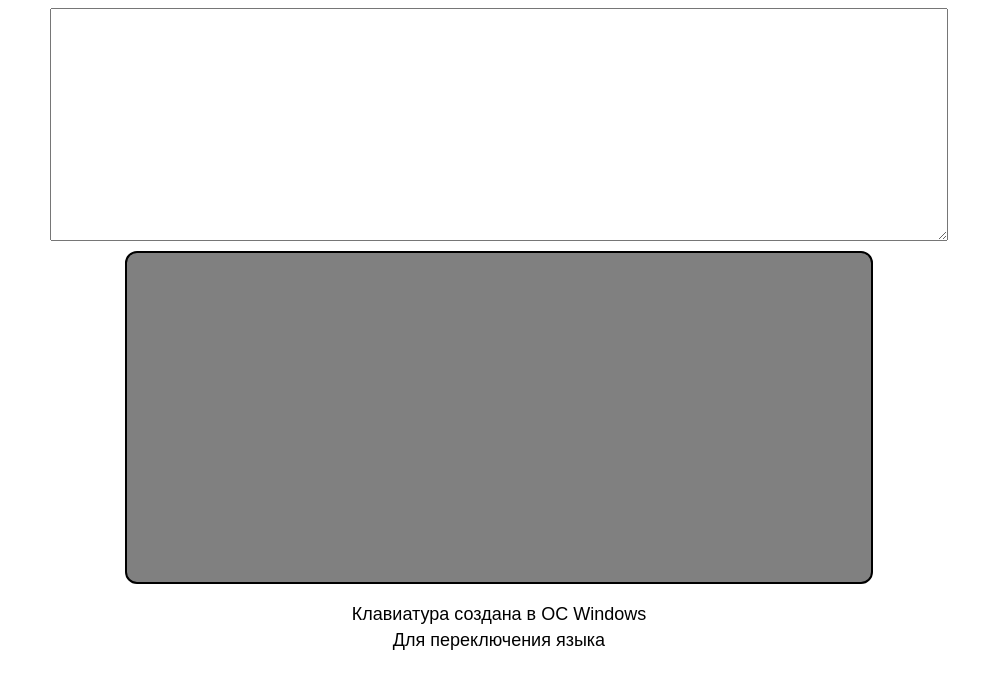
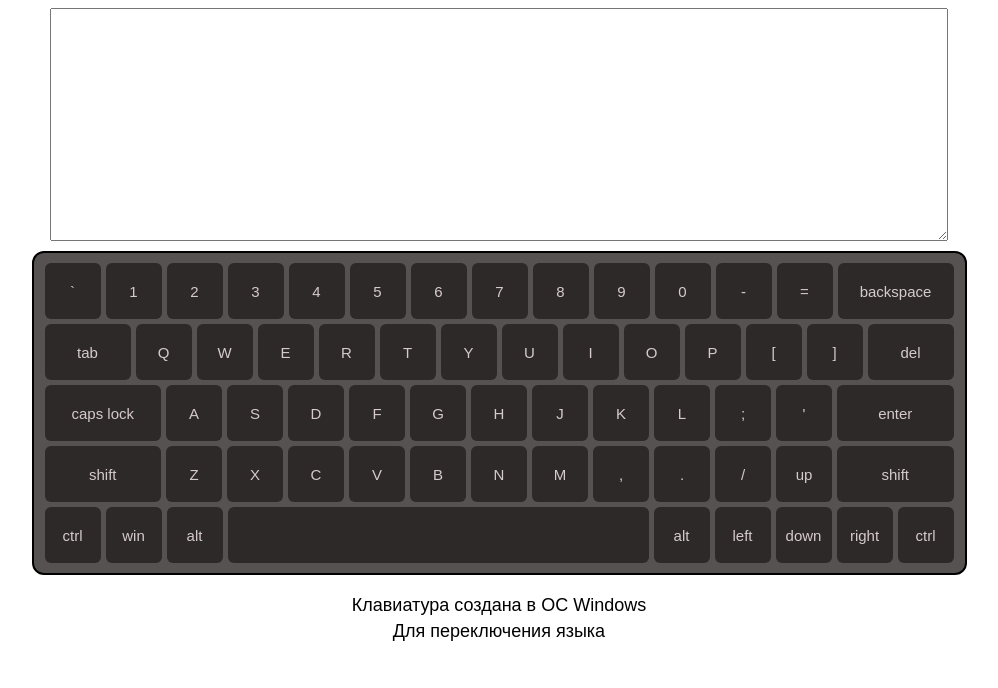
Before and after one commit to dma117/virtual-keyboard, a plain HTML site: page virtual-keyboard/index.html in a window 1280 px wide. Shown: the whole page, without its empty margins (141-1139 px from the left). Drawn offline with Linux system fonts and the light colour scheme; a web font is replaced by a local one.

Commit message:
feat: build keyboard using js

```diff
--- a/virtual-keyboard/index.html
+++ b/virtual-keyboard/index.html
@@ -12,15 +12,6 @@
   <link href="https://fonts.googleapis.com/css2?family=Comme&display=swap" rel="stylesheet">
 </head>
 <body>
-  <section>
-      <textarea class="textarea textarea_centered-h" name="text" id="text" cols="100" rows="15"></textarea>
-  </section>
-  <section class="keyboard-layout keyboard-layout_centered-h keyboard-layout_under">
-  </section>
-  <section class="info info_centered-h info_under">
-    <p class="info__text">Клавиатура создана в ОС Windows</p>
-    <p class="info__text">Для переключения языка</p>
-  </section>
   <script src="script.js"></script>
 </body>
 </html>
--- a/virtual-keyboard/script.js
+++ b/virtual-keyboard/script.js
@@ -0,0 +1,123 @@
+let section = document.createElement('section');
+let textarea = document.createElement('textarea');
+textarea.classList.add("textarea", "textarea_centered-h");
+textarea.setAttribute("name", "text");
+textarea.setAttribute("id", "text");
+textarea.setAttribute("cols", "100");
+textarea.setAttribute("rows", "15");
+section.append(textarea);
+document.body.append(section);
+document.body.insertAdjacentHTML(
+  "beforeend",
+  `<section class="keyboard keyboard_centered-h keyboard_under">
+  </section>`
+);
+document.body.insertAdjacentHTML(
+  "beforeend",
+  `<section class="info info_centered-h info_under">
+  <p class="info__text">Клавиатура создана в ОС Windows</p>
+  <p class="info__text">Для переключения языка</p>
+  </section>`
+);
+
+let keyboard = document.querySelector(".keyboard");
+
+class Key {
+  constructor(keyValue, keyType) {
+    this.value = keyValue;
+    this.type = keyType;
+  }
+
+  get value() {
+    return this._value;
+  }
+
+  set value(newValue) {
+    this._value = newValue;
+  }
+
+  get type() {
+    return this._type;
+  }
+
+  set type(newType) {
+    this._type = newType;
+  }
+}
+
+const keyTypes = {
+  letter: 'letter',
+  digit: 'digit',
+  special: 'special',
+}
+
+const availableKeyValues = [
+  '`', '1', '2', '3', '4', '5', '6', '7', '8', '9', '0', '-', '=', 'backspace',
+  'tab', 'Q', 'W', 'E', 'R', 'T', 'Y', 'U', 'I', 'O', 'P', '[', ']', 'del',
+  'caps lock', 'A', 'S', 'D', 'F', 'G', 'H', 'J', 'K', 'L', ';', '\'', 'enter',
+  'shift', 'Z', 'X', 'C', 'V', 'B', 'N', 'M', ',', '.', '/', 'up', 'shift',
+  'ctrl', 'win', 'alt', 'space', 'alt', 'left', 'down', 'right', 'ctrl'
+]
+const specialKeys = [
+  'backspace',
+  'tab', 'del',
+  'caps lock', 'enter',
+  'shift', 'up',
+  'ctrl', 'win', 'alt', 'left', 'down', 'right'
+];
+const additionalLetterKeys = [
+  '`', '-', '=', '[', ']', '\\', ';', '\'', '.', '/', 'space'
+];
+
+let isLetterKey = (keyValue) => {
+  const codeA = 65;
+  const codeZ = 90;
+  const keyCode = keyValue.codePointAt(0);
+  const additionalLetterKey = additionalLetterKeys.includes(keyValue);
+  return (keyCode >= codeA && keyCode <= codeZ) || additionalLetterKey;
+};
+let isDigitKey = (keyValue) => keyValue >= "0" && keyValue <= "9";
+let isSpecialKey = (keyValue) => specialKeys.includes(keyValue);
+
+const keyboardKeys = [];
+for (let i = 0; i < availableKeyValues.length; i++) {
+  let keyValue = availableKeyValues[i];
+  let keyType =
+      isLetterKey(keyValue) ? keyTypes.letter :
+      isDigitKey(keyValue) ? keyTypes.digit :
+      keyTypes.special;
+  let key = new Key(keyValue, keyType);
+  keyboardKeys.push(key);
+}
+
+for (let i = 0; i < keyboardKeys.length; i++) {
+  let keyValue = keyboardKeys[i].value;
+  let key = document.createElement('button');
+  key.innerText = keyValue;
+  key.classList.add("keyboard__key");
+  switch(keyValue) {
+    case 'backspace':
+      key.classList.add("keyboard__key_backspace");
+      break;
+    case 'tab':
+      key.classList.add("keyboard__key_tab");
+      break;
+    case 'del':
+      key.classList.add("keyboard__key_del");
+      break;
+    case 'caps lock':
+      key.classList.add("keyboard__key_caps-lock");
+      break;
+    case 'enter':
+      key.classList.add("keyboard__key_enter");
+      break;
+    case 'shift':
+      key.classList.add("keyboard__key_shift");
+      break;
+    case 'space':
+      key.classList.add("keyboard__key_space");
+      key.innerText = '';
+      break;
+  }
+  keyboard.append(key);
+}
--- a/virtual-keyboard/style.css
+++ b/virtual-keyboard/style.css
@@ -12,19 +12,24 @@
   margin: 0 auto;
 }
 
-.keyboard-layout {
-  width: 748px;
-  height: 333px;
-  background-color: gray;
+.keyboard {
+  display: flex;
+  justify-content: center;
+  gap: 5px;
+  flex-wrap: wrap;
+  align-items: center;
+  padding: 10px 5px;
+  width: 935px;
+  background-color: #565252;
   border: 2px solid black;
   border-radius: 12px;
 }
 
-.keyboard-layout_centered-h {
+.keyboard_centered-h {
   margin: 0 auto;
 }
 
-.keyboard-layout_under {
+.keyboard_under {
   margin-top: 10px;
 }
 
@@ -46,3 +51,51 @@
   font-size: 18px;
   font-family: 'Comme', sans-serif;
 }
+
+.keyboard__key {
+  display: flex;
+  justify-content: center;
+  align-items: center;
+  width: 56px;
+  height: 56px;
+  font-size: 15px;
+  font-family: 'Comme', sans-serif;
+  background-color: #2d2929;
+  color: #d6cbcb;
+  border: none;
+  border-radius: 6px;
+  transition: all 0.1s;
+}
+
+.keyboard__key:hover {
+  color: white;
+  border: 2px solid white;
+}
+
+.keyboard__key_backspace {
+  width: 116px;
+}
+
+.keyboard__key_tab {
+  width: 86px;
+}
+
+.keyboard__key_del {
+  width: 86px;
+}
+
+.keyboard__key_caps-lock {
+  width: 116.5px;
+}
+
+.keyboard__key_enter {
+  width: 116.5px;
+}
+
+.keyboard__key_shift{
+  width: 116.5px;
+}
+
+.keyboard__key_space{
+  width: 421px;
+}
```
